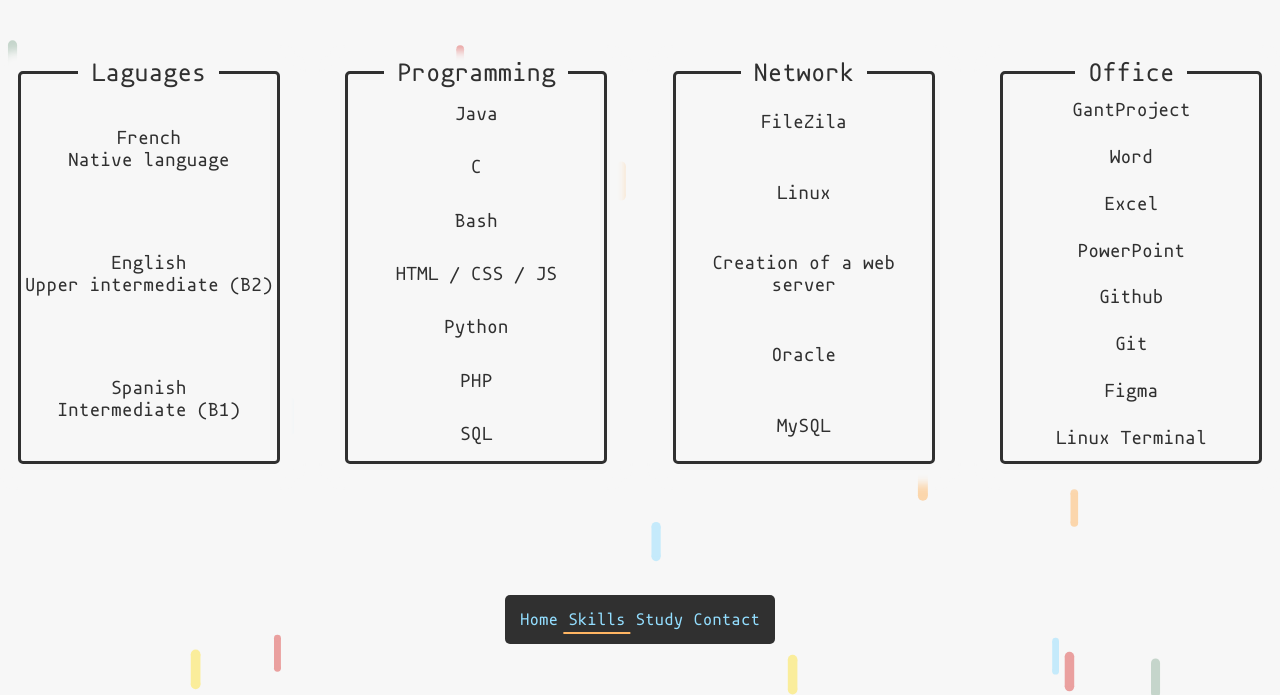
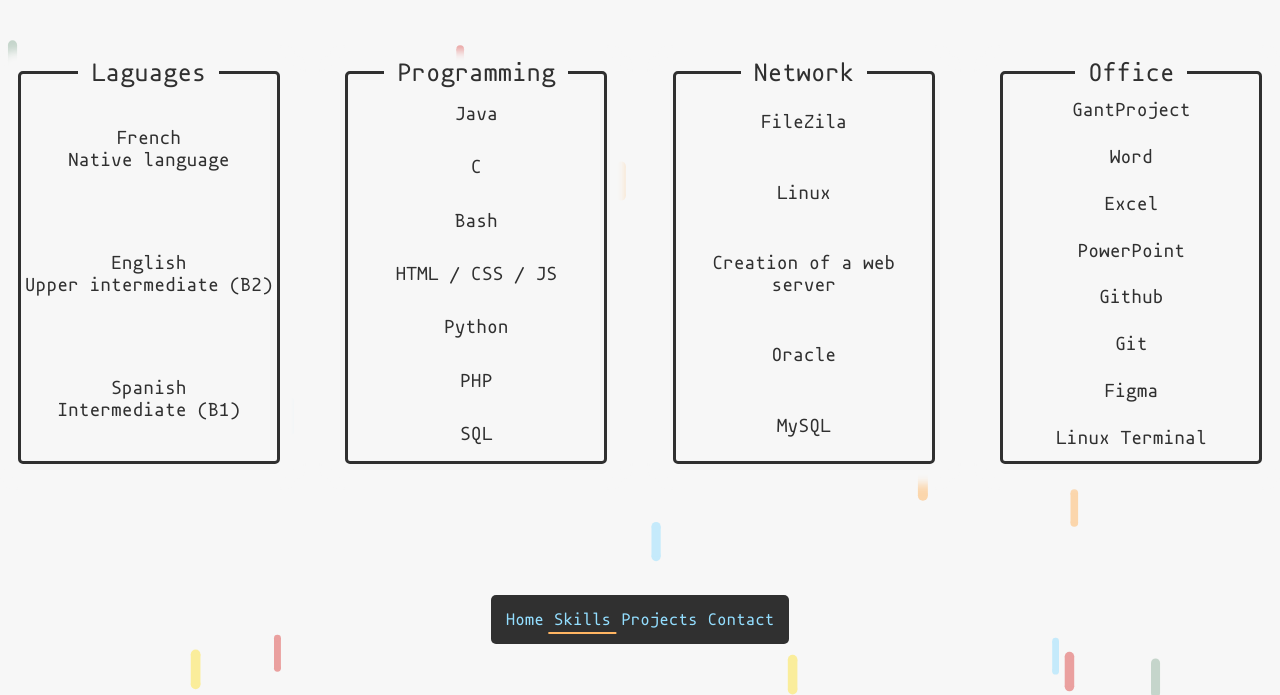
Before and after one commit to Furiza31/Mon-site, a plain HTML site: page skills.html in a window 1280 px wide. Shown: the part 105-800 px from the top of the page. Drawn offline with Linux system fonts and the light colour scheme.

Commit message:
change navbar

```diff
--- a/skills.html
+++ b/skills.html
@@ -1,5 +1,6 @@
 <!DOCTYPE html>
 <html lang="en">
+
 <head>
     <meta charset="UTF-8">
     <meta http-equiv="X-UA-Compatible" content="IE=edge">
@@ -10,6 +11,7 @@
     <script src="./public/js/transition.js" defer></script>
     <title>Hugo Wendjaneh</title>
 </head>
+
 <body>
 
     <div class="transitionIn"></div>
@@ -70,10 +72,11 @@
         <nav>
             <a href="./index.html">Home</a>
             <a href="./skills.html" class="selected">Skills</a>
-            <a href="">Study</a>
+            <a href="">Projects</a>
             <a href="./contact.html">Contact</a>
         </nav>
     </footer>
 
 </body>
+
 </html>
```
Also changed, not shown: contact.html (+1 -1 lines).
